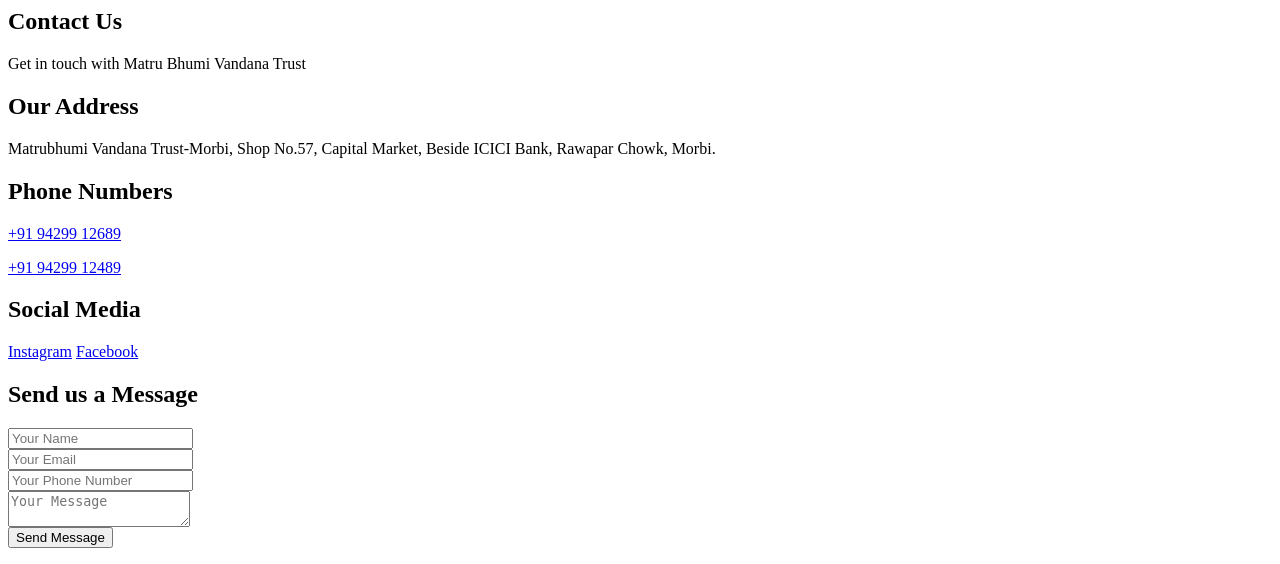
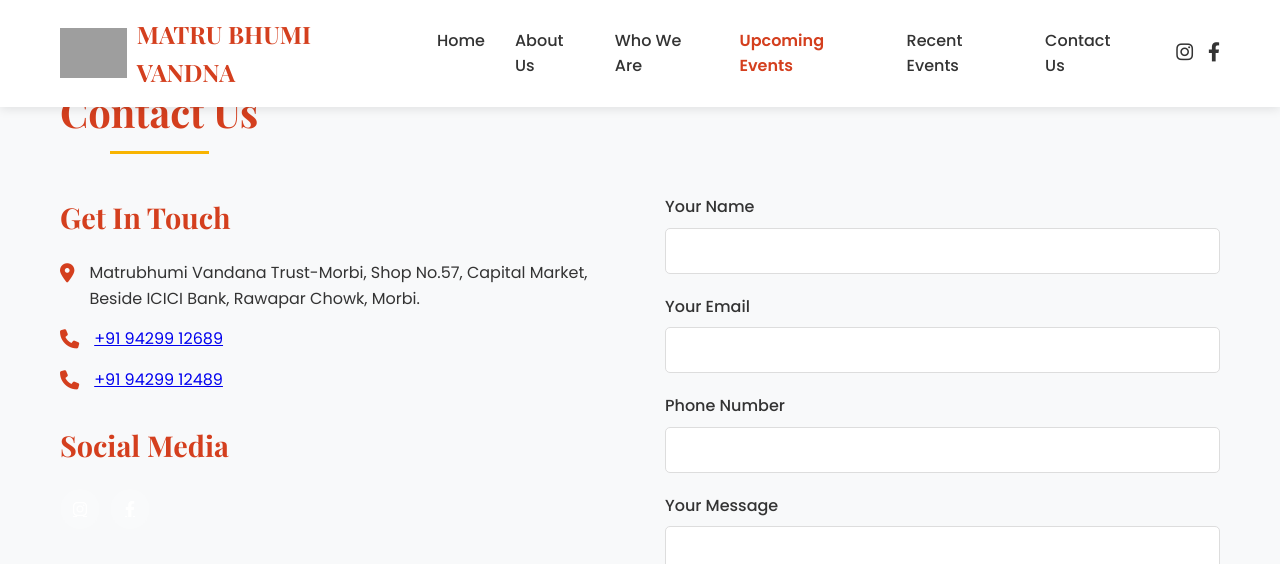
Before and after one commit to MatrbhuBhumiVandna/MatruBhumiVandna, a PHP site: page /contact.php in a window 1280 px wide. Shown: the top 564 px of the page. Run offline with PHP 8.4, Linux system fonts and the light colour scheme; grey boxes are pictures that could not be loaded.

Commit message:
Update contact.php

```diff
--- a/contact.php
+++ b/contact.php
@@ -1,54 +1,54 @@
-<!--#include file="header.html" -->
-    <main>
-        <section class="page-header">
-            <div class="container">
-                <h1>Contact Us</h1>
-                <p>Get in touch with Matru Bhumi Vandana Trust</p>
-            </div>
-        </section>
+<?php include 'includes/header.php'; ?>
 
+<!-- Contact Section -->
 <section class="contact-section">
     <div class="container">
+        <h2 class="section-title">Contact Us</h2>
+
         <div class="contact-container">
             <div class="contact-info">
-                        <h2>Our Address</h2>
+                <h3>Get In Touch</h3>
+
+                <div class="contact-details">
                     <p><i class="fas fa-map-marker-alt"></i> Matrubhumi Vandana Trust-Morbi, Shop No.57, Capital Market, Beside ICICI Bank, Rawapar Chowk, Morbi.</p>
-
-                        <h2>Phone Numbers</h2>
                     <p><i class="fas fa-phone"></i> <a href="tel:+919429912689">+91 94299 12689</a></p>
                     <p><i class="fas fa-phone"></i> <a href="tel:+919429912489">+91 94299 12489</a></p>
+                </div>
 
-                        <h2>Social Media</h2>
+                <h3>Social Media</h3>
                 <div class="social-links">
-                            <a href="https://www.instagram.com/matrubhumi_official/?hl=en" target="_blank"><i class="fab fa-instagram"></i> Instagram</a>
-                            <a href="https://www.facebook.com/profile.php?id=61558235197338" target="_blank"><i class="fab fa-facebook-f"></i> Facebook</a>
+                    <a href="https://www.instagram.com/matrubhumi_official/?hl=en" target="_blank"><i class="fab fa-instagram"></i></a>
+                    <a href="https://www.facebook.com/profile.php?id=61558235197338" target="_blank"><i class="fab fa-facebook-f"></i></a>
                 </div>
             </div>
 
             <div class="contact-form">
-                        <h2>Send us a Message</h2>
-                        <form id="contactForm">
+                <form action="#" method="POST">
                     <div class="form-group">
-                                <input type="text" id="name" name="name" placeholder="Your Name" required>
+                        <label for="name">Your Name</label>
+                        <input type="text" id="name" name="name" required>
                     </div>
+
                     <div class="form-group">
-                                <input type="email" id="email" name="email" placeholder="Your Email" required>
+                        <label for="email">Your Email</label>
+                        <input type="email" id="email" name="email" required>
                     </div>
+
                     <div class="form-group">
-                                <input type="tel" id="phone" name="phone" placeholder="Your Phone Number">
+                        <label for="phone">Phone Number</label>
+                        <input type="tel" id="phone" name="phone">
                     </div>
+
                     <div class="form-group">
-                                <textarea id="message" name="message" placeholder="Your Message" required></textarea>
+                        <label for="message">Your Message</label>
+                        <textarea id="message" name="message" required></textarea>
                     </div>
+
                     <button type="submit" class="btn">Send Message</button>
                 </form>
             </div>
         </div>
-
-                <div class="map-container">
-                    <iframe src="https://www.google.com/maps/embed?pb=!1m18!1m12!1m3!1d3690.041183403292!2d70.8232673150119!3d22.35398598529448!2m3!1f0!2f0!3f0!3m2!1i1024!2i768!4f13.1!3m3!1m2!1s0x3959ca56f8e6f8a1%3A0x4a1c1c1c1c1c1c1c!2sMatrubhumi%20Vandana%20Trust-Morbi!5e0!3m2!1sen!2sin!4v1620000000000!5m2!1sen!2sin" width="100%" height="450" style="border:0;" allowfullscreen="" loading="lazy"></iframe>
-                </div>
     </div>
 </section>
-    </main>
-<!--#include file="footer.html" -->
+
+<?php include 'includes/footer.php'; ?>
```
Lines whose indentation alone changed are shown as unchanged.
